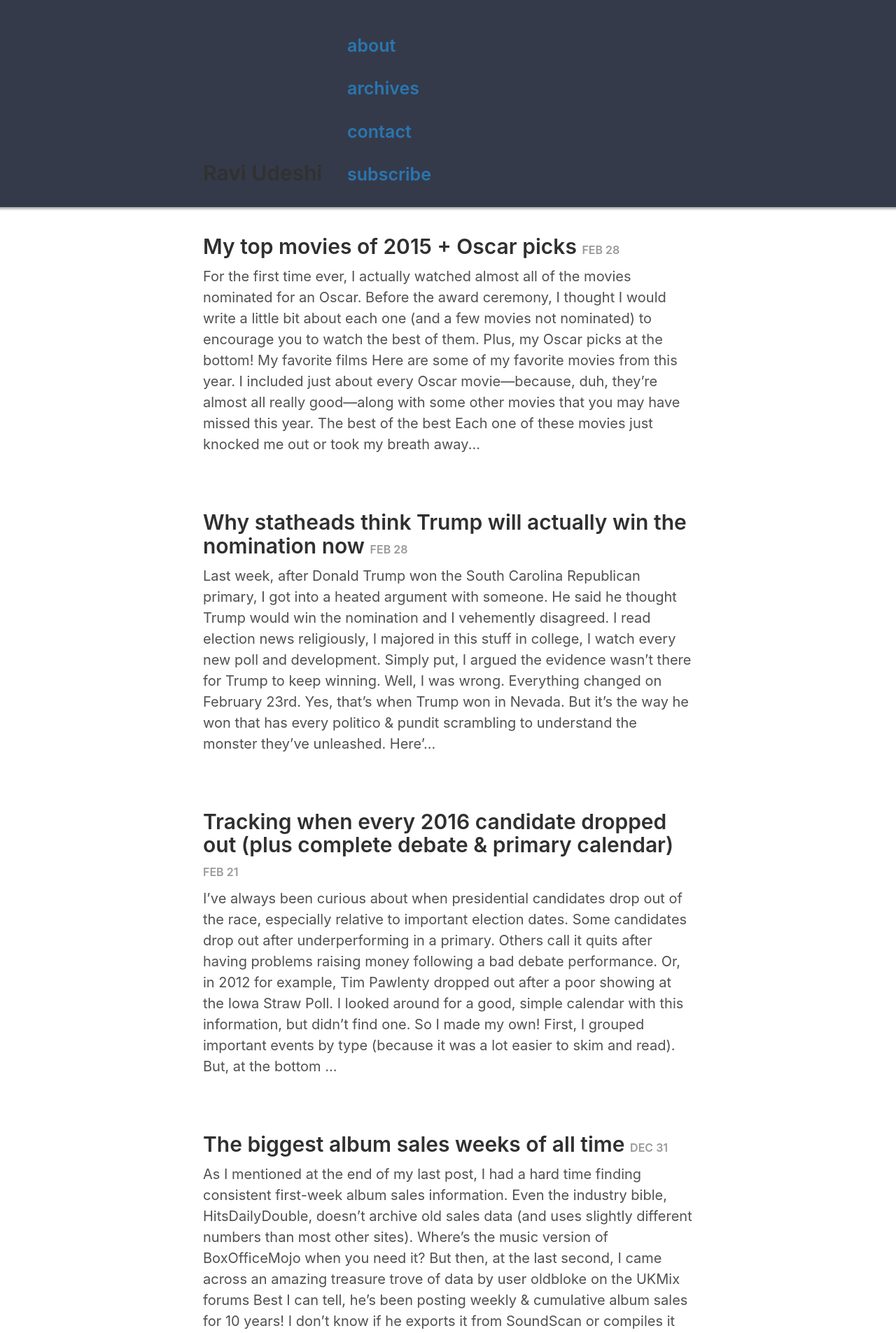
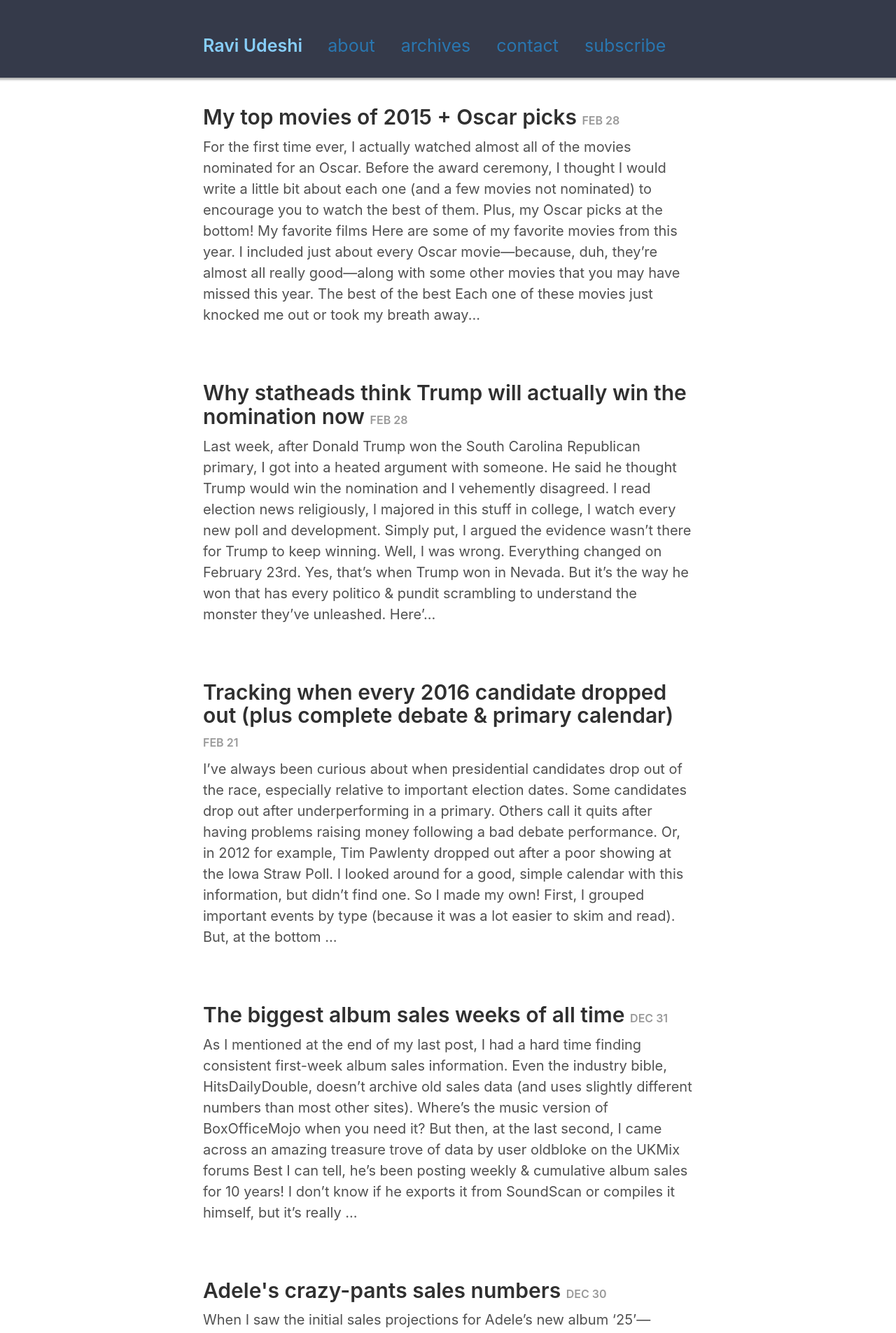
Before and after one commit to rkudeshi/rkudeshi.github.io, a Jekyll site: the page built from index.html, in a window 1280 px wide. Shown: the top 1905 px of the page at 70% size. Built offline with Jekyll 4.4.1, drawn with Linux system fonts in a browser that asks for light colours; the list of posts is cut into pages by our own code.

Commit message:
Update masthead structure

```diff
--- a/_layouts/default.html
+++ b/_layouts/default.html
@@ -8,15 +8,17 @@
     <div class="container content">
       <header class="masthead">
 
+        <h3>
           <div class="masthead-title">
-          <h2><a href="{{ site.baseurl }}/" title="Home">{{ site.title }}</a></h2>
+            <a href="{{ site.baseurl }}/" title="Home">{{ site.title }}</a>
           </div>
 
           <div class="masthead-menu">
             {% for page in site.pages_list %}
-          <h3><a href="{{ site.baseurl }}{{ page[1]  }}">{{ page[0] }}</a></h3>
+            <a href="{{ site.baseurl }}{{ page[1]  }}">{{ page[0] }}</a>
             {% endfor %}
           </div>
+        </h3>
 
       </header>
 
```
Lines whose indentation alone changed are shown as unchanged.
